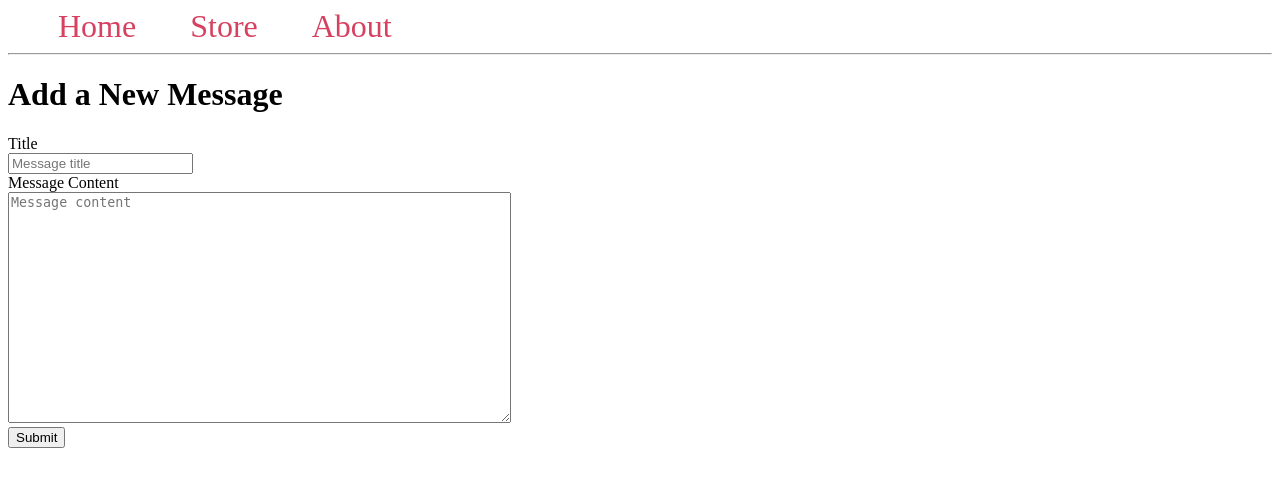
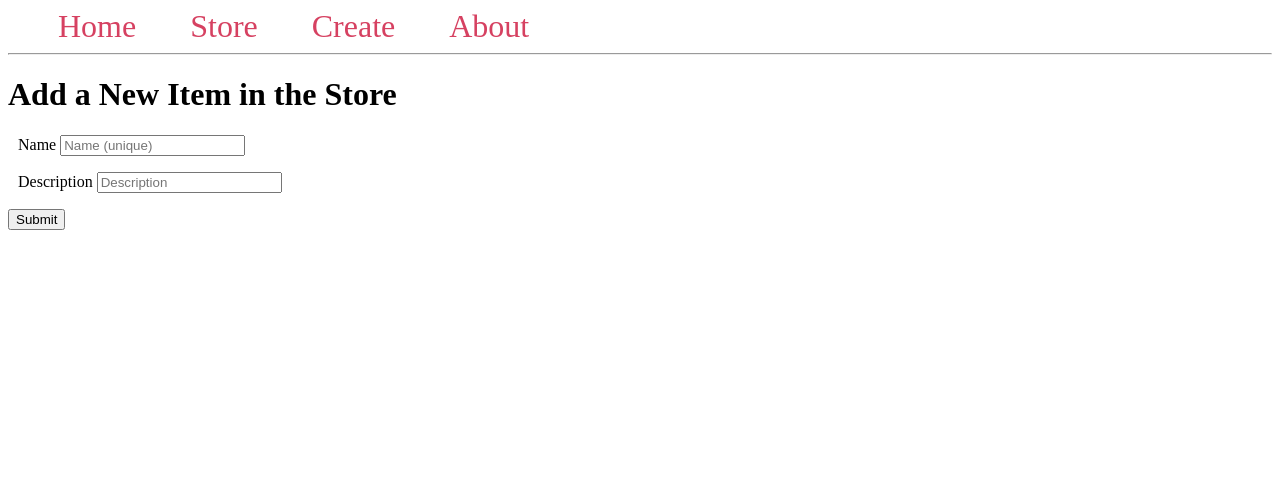
Before and after one commit to littledevel/electronics, a Flask app: template templates/create.html in a window 1280 px wide. Shown: the top 487 px of the page. Run offline with Flask 3, Linux system fonts and the light colour scheme; the template is opened without the code that fills it, so the values that code supplies are empty.

Commit message:
Add web form to be submitted

```diff
--- a/app.py
+++ b/app.py
@@ -15,6 +15,16 @@ def add():
     store.add(StoreItem().marshal(request.json))
     return "OK"
 
+
+@app.route('/create', methods=["POST", "GET"])
+def create():
+    if request.method == 'POST':
+        name = request.form['item_name']
+        quantity = request.form['quantity']
+        description = request.form['description']
+
+    return render_template("create.html")
+
 @app.route('/items')
 def items():
     return render_template('items.html', store_items=store.get())
--- a/example.commands.txt
+++ /dev/null
@@ -1 +0,0 @@
-curl -X POST -H 'Content-type: application/json' http://localhost:5000/add  -d '{ name: led, count:10, description: A small led }'
--- /dev/null
+++ b/store.json
@@ -0,0 +1 @@
+{"led": {"name": "led", "qty": 10, "description": "A small led"}, "smallled": {"name": "smallled", "count": "10", "description": "A small led"}, "redled": {"name": "redled", "count": "30", "description": "A  led"}, "sallled": {"name": "sallled", "count": "10", "description": "A ssall led"}}
--- a/templates/base.html
+++ b/templates/base.html
@@ -9,6 +9,12 @@
             margin: 5px;
             background-color: #f3f3f3
         }
+
+        .item_list{
+            margin-left: 10px;
+            margin-top: 1em;
+            margin-bottom: 1em;
+        }
         nav a {
             color: #d64161;
             font-size: 2em;
@@ -16,12 +22,14 @@
             text-decoration: none;
         }
 
+
     </style>
 </head>
 <body>
     <nav>
         <a href="{{ url_for('index') }}">Home</a>
         <a href="{{ url_for('items') }}">Store</a>
+        <a href="{{ url_for('create') }}">Create</a>
         <a href="#">About</a>
     </nav>
     <hr>
--- a/templates/create.html
+++ b/templates/create.html
@@ -2,23 +2,21 @@
 {% extends 'base.html' %}
 
 {% block content %}
-    <h1>{% block title %} Add a New Message {% endblock %}</h1>
+    <h1>{% block title %} Add a New Item in the Store {% endblock %}</h1>
     <form method="post">
-        <label for="title">Title</label>
-        <br>
-        <input type="text" name="title"
-               placeholder="Message title"
-               value="{{ request.form['title'] }}"></input>
-        <br>
+        <div class="item_list">
+            <label for="item_name">Name</label>
+            <input type="text" name="item_name"
+                   placeholder="Name (unique)"
+                   value="{{ request.form['item_name'] }}"></input>
 
-        <label for="content">Message Content</label>
-        <br>
-        <textarea name="content"
-                  placeholder="Message content"
-                  rows="15"
-                  cols="60"
-                  >{{ request.form['content'] }}</textarea>
-        <br>
+        </div>
+        <div class="item_list">
+            <label for="description">Description</label>
+            <input type="text" name="description" placeholder="Description" width="120">
+                {{ request.form['description'] }}
+            </input>
+        </div>
         <button type="submit">Submit</button>
     </form>
 {% endblock %}
```
Also changed, not shown: 1 other file.
